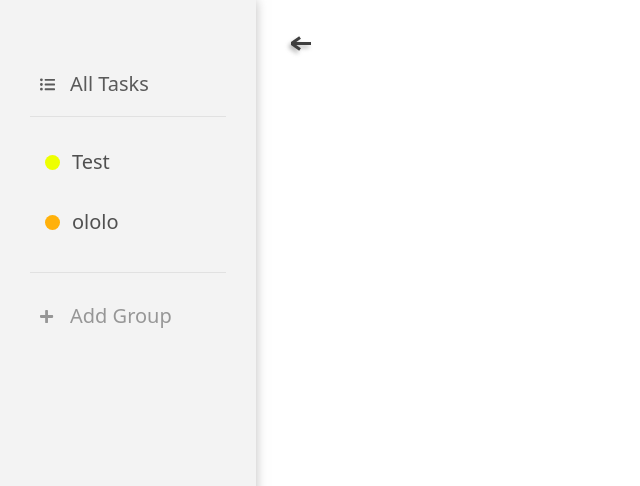
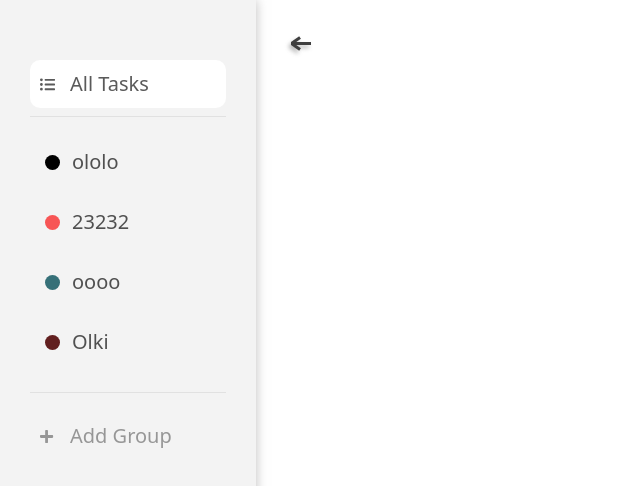
Before and after one commit to gavryk/tasks-manager, a React (Create React App) app: page / in a window 1280 px wide. Shown: the top 486 px of the page, without its empty margins (0-640 px from the left). Built offline with nearby package versions, Linux system fonts and the light colour scheme; data requests are answered from the project's data file.

Commit message:
active  task group

```diff
--- a/db.json
+++ b/db.json
@@ -1,15 +1,27 @@
 {
   "tasksGroups": [
     {
-      "id": "kycbhdpyi8",
-      "title": "Test",
-      "color": "#eeff00",
+      "id": "kiefgoks0zn",
+      "title": "ololo",
+      "color": "#000000",
       "active": false
     },
     {
-      "id": "irmgodr2kuc",
-      "title": "ololo",
-      "color": "#ffb10a",
+      "id": "9ucwsjgjul5",
+      "title": "23232",
+      "color": "#f75555",
+      "active": false
+    },
+    {
+      "id": "nalta41me4n",
+      "title": "oooo",
+      "color": "#367078",
+      "active": false
+    },
+    {
+      "id": "9ea7l8k7d87",
+      "title": "Olki",
+      "color": "#611f1f",
       "active": false
     }
   ]
--- a/src/components/Sidebar/Sidebar.jsx
+++ b/src/components/Sidebar/Sidebar.jsx
@@ -2,11 +2,15 @@ import React, { useState } from 'react';
 import { FontAwesomeIcon } from "@fortawesome/react-fontawesome";
 import { faListUl } from "@fortawesome/free-solid-svg-icons";
 import { AddButton, AddGroupForm, TasksGroup } from "..";
+import { useSelector, useDispatch } from "react-redux";
 
 import style from './Sidebar.module.scss';
+import { selectGroup } from '../../redux/actions/tasksGroup';
 
 const Sidebar = ({ sidebarAct, items, addGroup, removeGroup }) => {
   const [visibleAddPopup, setVisibleAddPopup] = useState(false);
+   const dispatch = useDispatch();
+  const { selectedGroup } = useSelector(({ tasksGroup }) => tasksGroup);
 
   const toggleAddPopup = () => {
     setVisibleAddPopup(!visibleAddPopup);
@@ -24,13 +28,19 @@ const Sidebar = ({ sidebarAct, items, addGroup, removeGroup }) => {
     setVisibleAddPopup(!visibleAddPopup);
   };
 
+  const selectItem = (id) => {
+    dispatch(selectGroup(id));
+  };
+
   return (
     <div className={`${style.sidebar} ${sidebarAct ? style.active : ""}`}>
-      <div className={style.allBtn}>
-        <h5>
-          <FontAwesomeIcon size="xs" icon={faListUl} /> All Tasks
-        </h5>
-      </div>
+      {items.length !== 0 && (
+        <div className={style.allBtn} onClick={() => selectItem(null)}>
+          <h5 className={`${ selectedGroup === null && style.active }`}>
+            <FontAwesomeIcon size="xs" icon={faListUl} /> All Tasks
+          </h5>
+        </div>
+      )}
       {items.length !== 0 && (
         <ul className={style.tasksGroup}>
           {items.map((group) => (
@@ -38,6 +48,8 @@ const Sidebar = ({ sidebarAct, items, addGroup, removeGroup }) => {
               key={group.id}
               group={group}
               removeGroup={removeGroup}
+              selectItem={selectItem}
+              selectedGroup={selectedGroup}
             />
           ))}
         </ul>
--- a/src/components/TasksGroup/TasksGroup.jsx
+++ b/src/components/TasksGroup/TasksGroup.jsx
@@ -4,25 +4,22 @@ import { faTimes } from "@fortawesome/free-solid-svg-icons";
 
 import style from "./TasksGroup.module.scss";
 
-const TasksGroup = ({ group, removeGroup }) => {
+const TasksGroup = ({ group, removeGroup, selectItem, selectedGroup }) => {
   const [beforeDel, setBeforeDel] = useState(false);
 
   const handleRemoveGroup = (id) => {
     setBeforeDel(true);
     setTimeout(() => {
       removeGroup(id);
-    }, 400);
+    }, 300);
   }
 
   return (
     <li
-      key={`${group.id}`}
-      className={`${style.groupEl} ${group.active ? style.active : ""} ${beforeDel && style.beforeDel}`}
+      className={`${style.groupEl} ${selectedGroup === group.id && style.active} ${beforeDel && style.beforeDel}`}
+      onClick={() => selectItem(group.id)}
     >
-      <span
-        className={`${style.bullet}`}
-        style={{ backgroundColor: group.color ? group.color : "#0a93ee" }}
-      ></span>
+      <span className={`${style.bullet}`} style={{ backgroundColor: group.color ? group.color : "#0a93ee" }}></span>
       <span className={style.title}>{group.title}</span>
       <button
         className={style.remove}
--- a/src/redux/actions/tasksGroup.js
+++ b/src/redux/actions/tasksGroup.js
@@ -44,3 +44,10 @@ export const removeTaskGroup = (id) => {
     payload: id,
   };
 };
+
+export const selectGroup = (id) => {
+  return {
+    type: "SELECT_GROUP",
+    payload: id,
+  };
+};
--- a/src/redux/reducers/tasksGroup.js
+++ b/src/redux/reducers/tasksGroup.js
@@ -1,5 +1,6 @@
 const initState = {
   groups: [],
+  selectedGroup: null
 };
 
 const tasksGroup = (state = initState, action) => {
@@ -19,6 +20,11 @@ const tasksGroup = (state = initState, action) => {
         ...state,
         groups: [...state.groups.filter(group => group.id !== action.payload)]
       };
+    case "SELECT_GROUP":
+      return {
+        ...state,
+        selectedGroup: action.payload
+      }
     default:
       return state;
   }
```
